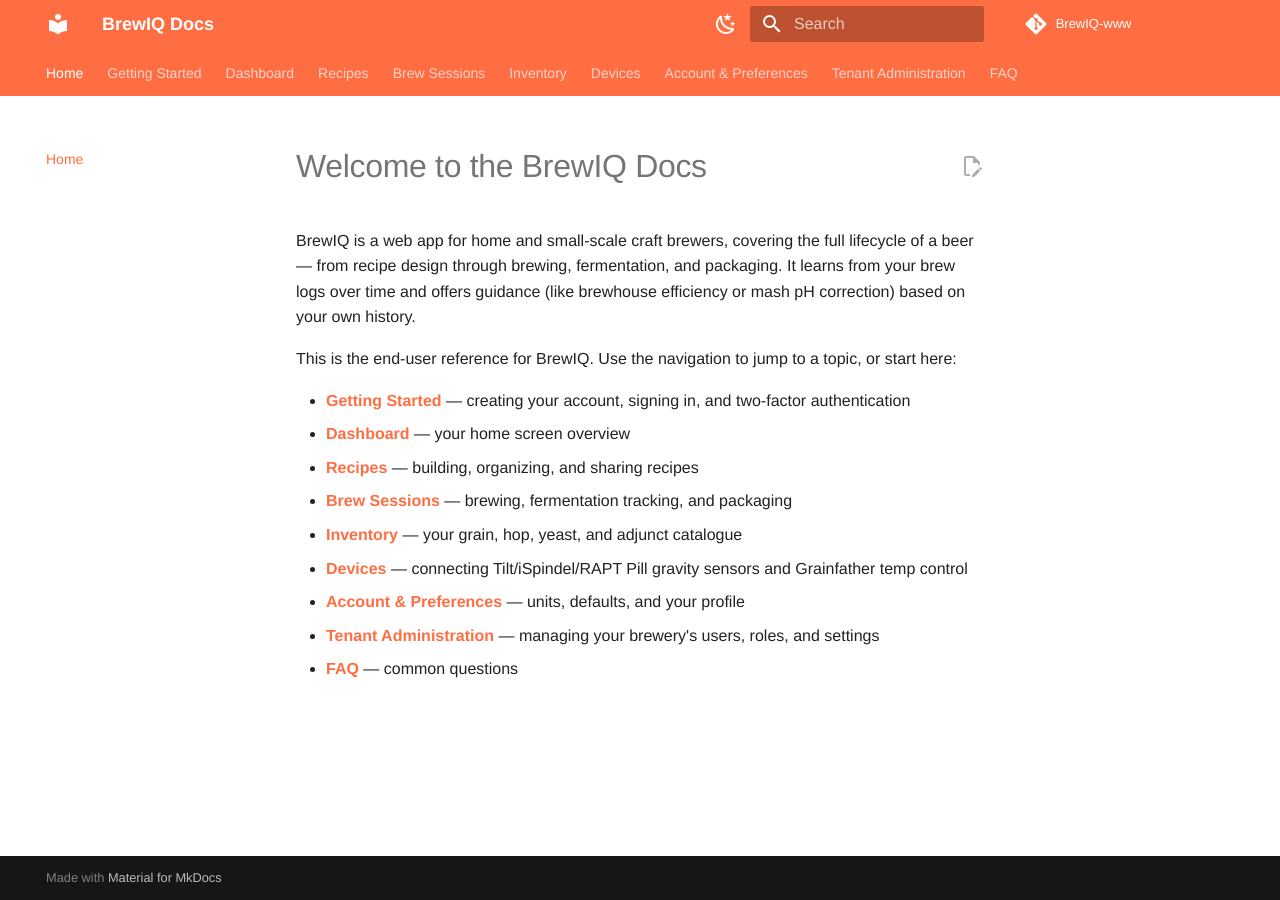
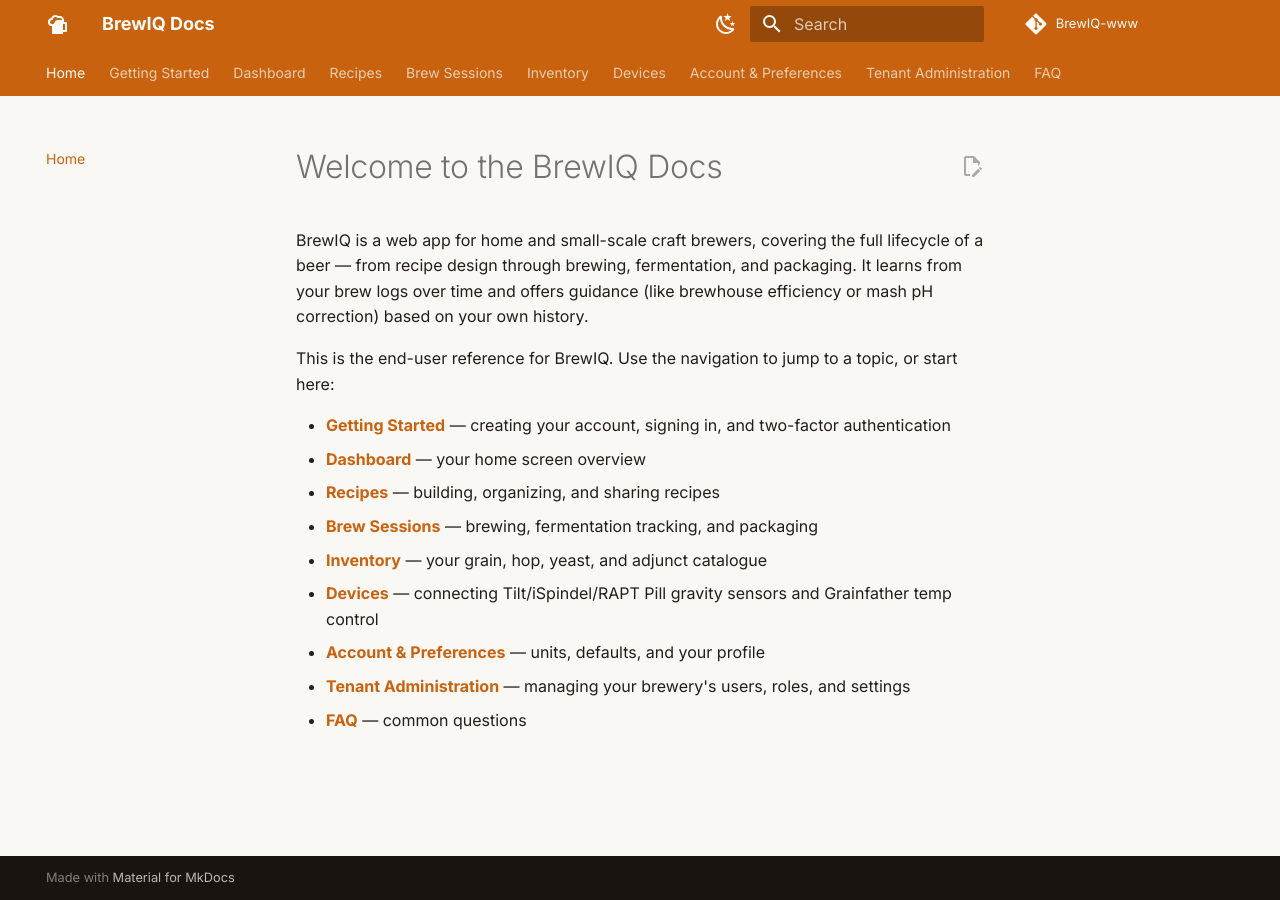
Before and after one commit to andymemo/BrewIQ-www, an MkDocs documentation site: the page built from docs-src/index.md, in a window 1280 px wide. Built offline with MkDocs 1.6.1 and Material for MkDocs 9.7.7, drawn with Linux system fonts in a browser that asks for light colours; some web fonts are replaced; comment, search, counter and statistics services are not loaded.

Commit message:
Use BrewIQ platform design tokens for docs site theme

```diff
--- a/docs-src/assets/extra.css
+++ b/docs-src/assets/extra.css
@@ -1,6 +1,36 @@
-:root {
-  --md-primary-fg-color: #b5502e;
-  --md-primary-fg-color--light: #c96b48;
-  --md-primary-fg-color--dark: #8a3c22;
-  --md-accent-fg-color: #b5502e;
+/* Tokens copied from the BrewIQ platform design system (tokens/colors.css) */
+
+:root,
+[data-md-color-scheme="default"] {
+  --md-primary-fg-color: #c8620e;
+  --md-primary-fg-color--light: #db791a;
+  --md-primary-fg-color--dark: #9b1900;
+  --md-primary-bg-color: #fdfbf7;
+  --md-accent-fg-color: #c8620e;
+
+  --md-default-bg-color: #faf8f5;
+  --md-default-fg-color: #251d18;
+  --md-typeset-a-color: #c8620e;
+
+  --md-code-bg-color: #f1ede9;
+  --md-footer-bg-color: #251d18;
 }
+
+[data-md-color-scheme="slate"] {
+  --md-primary-fg-color: #f48225;
+  --md-primary-fg-color--light: #eba644;
+  --md-primary-fg-color--dark: #cc580a;
+  --md-primary-bg-color: #1d1511;
+  --md-accent-fg-color: #f48225;
+
+  --md-default-bg-color: #191310;
+  --md-default-fg-color: #f1ece4;
+  --md-typeset-a-color: #f48225;
+
+  --md-code-bg-color: #2f2723;
+  --md-footer-bg-color: #100c0a;
+}
+
+.md-typeset code {
+  border-radius: 4px;
+}
--- a/mkdocs.yml
+++ b/mkdocs.yml
@@ -6,6 +6,8 @@
 
 theme:
   name: material
+  icon:
+    logo: material/glass-mug-variant
   palette:
     - media: "(prefers-color-scheme: light)"
       scheme: default
@@ -22,7 +24,7 @@
         icon: material/weather-sunny
         name: Switch to light mode
   font:
-    text: Helvetica
+    text: Inter
   features:
     - navigation.instant
     - navigation.tracking
```
